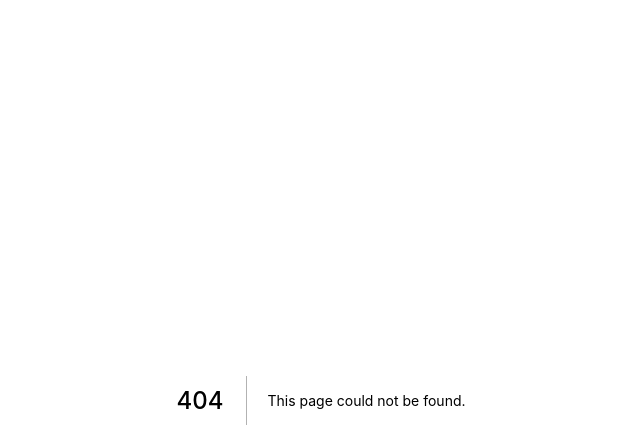
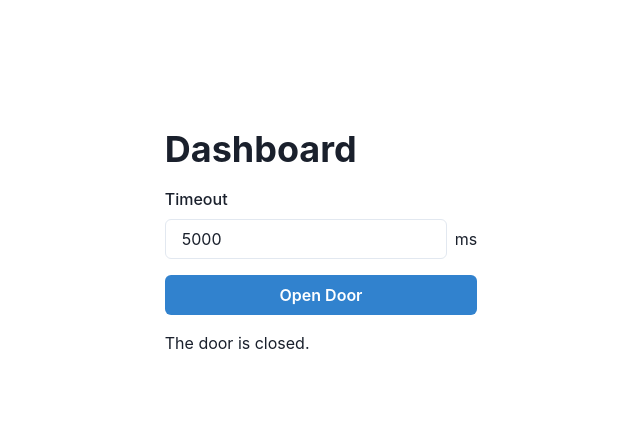
Before and after one commit to PotatoCider/door-entry-iots, a Next.js app in the folder smart-door-lock-app/: page /dashboard in a window 1280 px wide. Before the commit this address had no page. Shown: the top 448 px of the page, without its empty margins (319-959 px from the left). Built offline with nearby package versions, Linux system fonts and the light colour scheme.

Commit message:
add dashboard

```diff
--- a/smart-door-lock-app/package.json
+++ b/smart-door-lock-app/package.json
@@ -15,7 +15,8 @@
     "framer-motion": "^6",
     "next": "12.2.2",
     "react": "18.2.0",
-    "react-dom": "18.2.0"
+    "react-dom": "18.2.0",
+    "zod": "^3.17.10"
   },
   "devDependencies": {
     "@types/node": "18.0.4",
--- /dev/null
+++ b/smart-door-lock-app/pages/api/door.ts
@@ -0,0 +1,61 @@
+// Next.js API route support: https://nextjs.org/docs/api-routes/introduction
+import type { NextApiRequest, NextApiResponse } from 'next'
+import { z } from 'zod'
+
+
+type Data = {
+  ok: boolean
+  error?: string
+  door?: boolean
+  timestamp?: number
+}
+
+const RequestBody = z.object({
+  timeout: z.number().optional()
+}).optional()
+
+type RequestBody = z.infer<typeof RequestBody>
+
+const state = {
+  door: false,
+}
+
+export type DoorState = typeof state
+
+const openDoor = (timeout = 5000) => {
+  state.door = true
+  setTimeout(() => state.door = false, timeout)
+}
+
+const sendResponse = (
+  res: NextApiResponse<Data>,
+  status: number,
+  error?: string
+) => res.status(status).json({
+  ok: status === 200,
+  error,
+  door: state.door,
+  timestamp: Date.now(),
+})
+
+export default function handler(
+  req: NextApiRequest,
+  res: NextApiResponse<Data>
+) {
+  switch (req.method) {
+    case 'GET':
+      break
+    case 'POST':
+      if (req.headers['content-type'] !== 'application/json')
+        return sendResponse(res, 400, 'Content-Type must be application/json')
+
+      const body = RequestBody.safeParse(req.body)
+      if (!body.success) return sendResponse(res, 400, body.error.toString())
+
+      openDoor(body.data?.timeout)
+      break
+    default:
+      return sendResponse(res, 404, 'Not found')
+  }
+  sendResponse(res, 200)
+}
--- a/smart-door-lock-app/pages/api/hello.ts
+++ /dev/null
@@ -1,13 +0,0 @@
-// Next.js API route support: https://nextjs.org/docs/api-routes/introduction
-import type { NextApiRequest, NextApiResponse } from 'next'
-
-type Data = {
-  name: string
-}
-
-export default function handler(
-  req: NextApiRequest,
-  res: NextApiResponse<Data>
-) {
-  res.status(200).json({ name: 'John Doe' })
-}
--- /dev/null
+++ b/smart-door-lock-app/pages/dashboard.tsx
@@ -0,0 +1,56 @@
+import { Flex, Heading, Button, FormControl, FormLabel, Input, Text } from "@chakra-ui/react"
+import { NextPage } from "next"
+import Head from "next/head"
+import { useEffect, useState } from "react"
+import { DoorState } from "./api/door"
+
+const Dashboard: NextPage = () => {
+  const [reload, setReload] = useState<boolean>(false)
+  const [timeout, setDoorTimeout] = useState(5000)
+  const [isDoorOpen, setDoorOpen] = useState(false)
+
+
+  useEffect(() => {
+    const getDoorState = () => fetch('/api/door')
+      .then(res => res.json())
+      .then((data: DoorState) => setDoorOpen(data.door))
+    const i = setInterval(getDoorState, 500)
+
+    return () => clearInterval(i)
+  })
+
+  return (
+    <div>
+      <Head>
+        <title>Dashboard</title>
+        <meta name="description" content="Dashboard" />
+        <link rel="icon" href="/favicon.ico" />
+      </Head>
+
+      <Flex justify={'center'}>
+        <Flex direction={'column'} minWidth={300}>
+          <Heading mt={128}>Dashboard</Heading>
+          <FormControl mt={4}>
+            <FormLabel>Timeout</FormLabel>
+            <Flex direction='row' align='baseline'>
+              <Input value={timeout} onChange={e => setDoorTimeout(isNaN(+e.target.value) ? timeout : +e.target.value)} />
+              <Text ml={2}>ms</Text>
+            </Flex>
+          </FormControl>
+
+          <Button onClick={
+            async () => fetch('/api/door', {
+              method: 'POST',
+              headers: { 'Content-Type': 'application/json' },
+              body: JSON.stringify({ timeout }),
+            }).then(() => setReload(!reload))
+          } mt={4} paddingX={8} colorScheme='blue'>Open Door</Button>
+
+          <Text mt={4}>The door is {isDoorOpen ? 'open' : 'closed'}.</Text>
+        </Flex>
+      </Flex>
+    </div>
+  )
+}
+
+export default Dashboard
```
Also changed, not shown: 1 other file (tests, documents, lock files or other folders).
